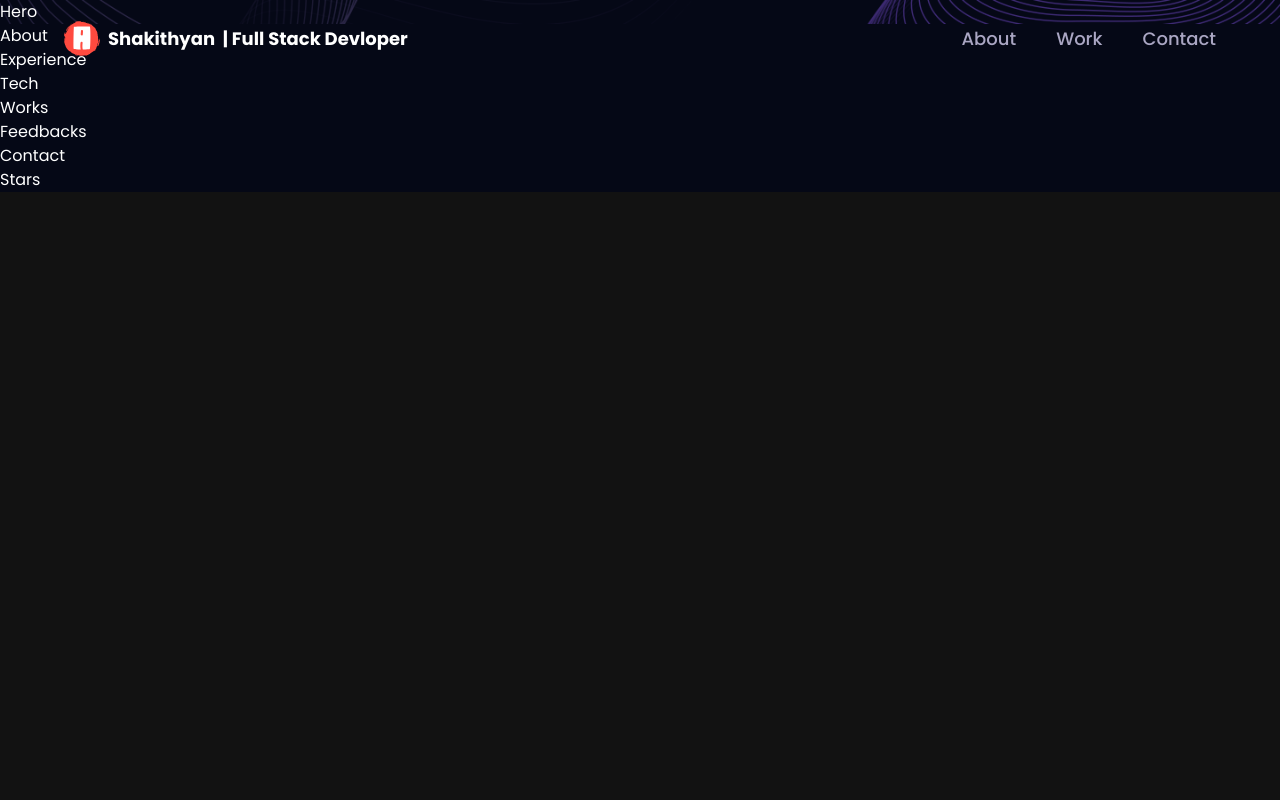
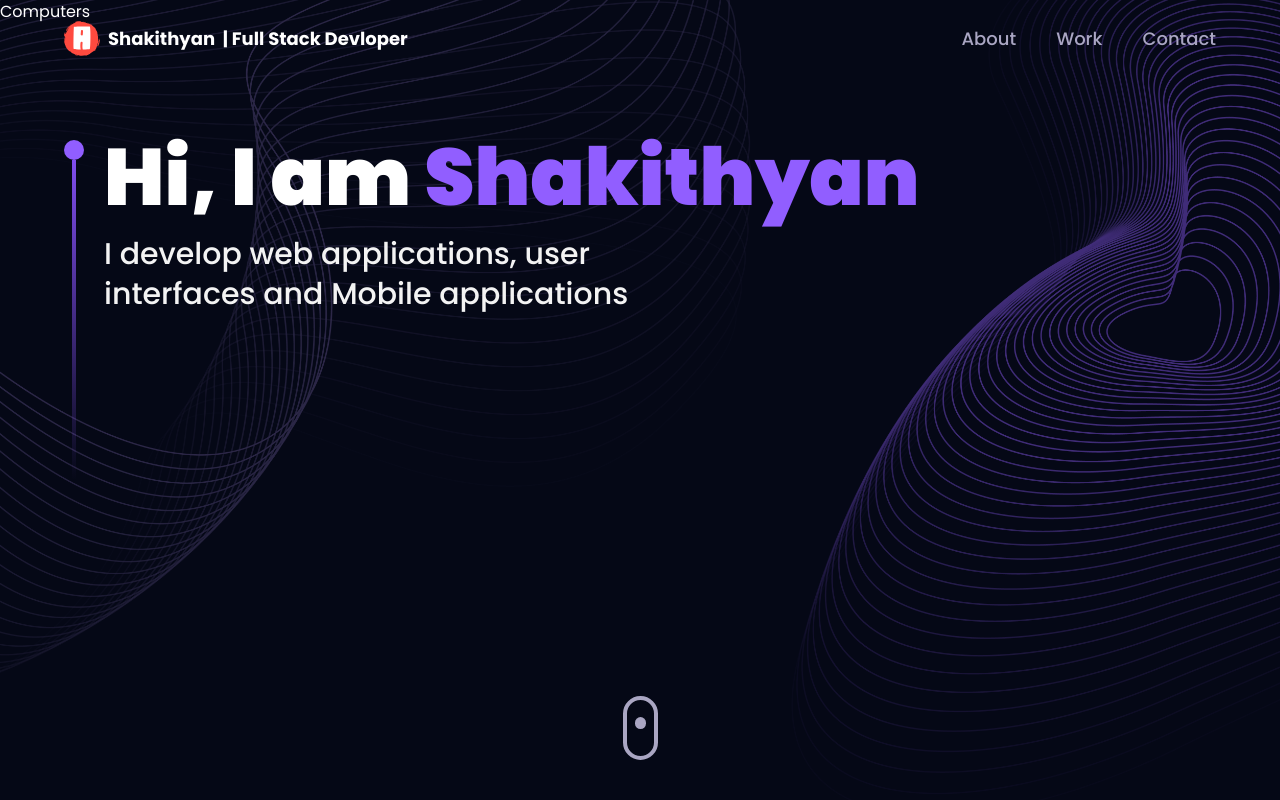
Before and after one commit to Shakithyanshaw/3d_portfolio_Shaki, a React (Vite) app: page / in a window 1280 px wide. Shown: the top 800 px of the page. Built offline with nearby package versions, Linux system fonts and the light colour scheme.

Commit message:
Code hero.jsx

```diff
--- a/package.json
+++ b/package.json
@@ -18,12 +18,14 @@
     "react": "^18.3.1",
     "react-dom": "^18.3.1",
     "react-router-dom": "^6.26.2",
-    "react-vertical-timeline-component": "^3.6.0"
+    "react-vertical-timeline-component": "^3.6.0",
+    "three": "^0.168.0"
   },
   "devDependencies": {
     "@eslint/js": "^9.9.0",
     "@types/react": "^18.3.3",
     "@types/react-dom": "^18.3.0",
+    "@types/three": "^0.168.0",
     "@vitejs/plugin-react": "^4.3.1",
     "autoprefixer": "^10.4.20",
     "eslint": "^9.9.0",
--- a/src/components/Hero.jsx
+++ b/src/components/Hero.jsx
@@ -1,9 +1,51 @@
-import React from 'react'
+import { motion } from 'framer-motion';
+
+import { styles } from '../styles';
+import { ComputersCanvas } from './canvas';
 
 const Hero = () => {
   return (
-    <div>Hero</div>
-  )
-}
+    <section className={`relative w-full h-screen mx-auto`}>
+      <div
+        className={`absolute inset-0 top-[120px]  max-w-7xl mx-auto ${styles.paddingX} flex flex-row items-start gap-5`}
+      >
+        <div className="flex flex-col justify-center items-center mt-5">
+          <div className="w-5 h-5 rounded-full bg-[#915EFF]" />
+          <div className="w-1 sm:h-80 h-40 violet-gradient" />
+        </div>
 
-export default Hero
+        <div>
+          <h1 className={`${styles.heroHeadText} text-white`}>
+            Hi, I am <span className="text-[#915EFF]">Shakithyan</span>
+          </h1>
+          <p className={`${styles.heroSubText} mt-2 text-white-100`}>
+            I develop web applications, user <br className="sm:block hidden" />
+            interfaces and Mobile applications
+          </p>
+        </div>
+      </div>
+
+      <ComputersCanvas />
+
+      <div className="absolute xs:bottom-10 bottom-32 w-full flex justify-center items-center">
+        <a href="#about">
+          <div className="w-[35px] h-[64px] rounded-3xl border-4 border-secondary flex justify-center items-start p-2">
+            <motion.div
+              animate={{
+                y: [0, 24, 0],
+              }}
+              transition={{
+                duration: 1.5,
+                repeat: Infinity,
+                repeatType: 'loop',
+              }}
+              className="w-3 h-3 rounded-full bg-secondary mb-1"
+            />
+          </div>
+        </a>
+      </div>
+    </section>
+  );
+};
+
+export default Hero;
--- a/src/components/canvas/Computers.jsx
+++ b/src/components/canvas/Computers.jsx
@@ -1,9 +1,5 @@
-import React from 'react'
+const Computers = () => {
+  return <div>Computers</div>;
+};
 
-const Computers = () => {
-  return (
-    <div>Computers</div>
-  )
-}
-
-export default Computers
+export default Computers;
--- a/tailwind.config.cjs
+++ b/tailwind.config.cjs
@@ -1,6 +1,6 @@
 /** @type {import('tailwindcss').Config} */
 module.exports = {
-  content: ['./src/**/*.{js,jsx}'],
+  content: ['./src/**/*.{js,jsx,ts,tsx}'],
   mode: 'jit',
   theme: {
     extend: {
```
Also changed, not shown: 1 other file (tests, documents, lock files or other folders).
